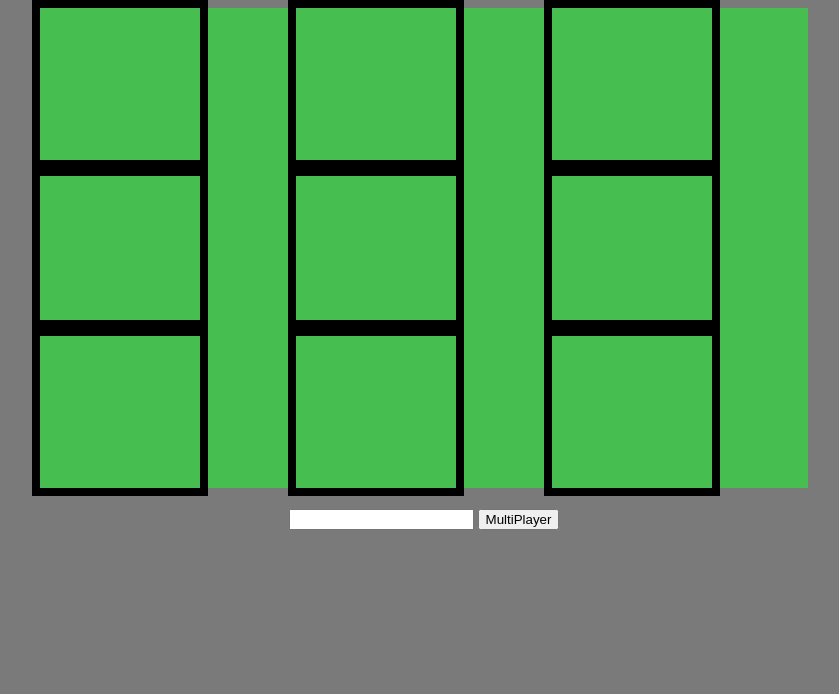
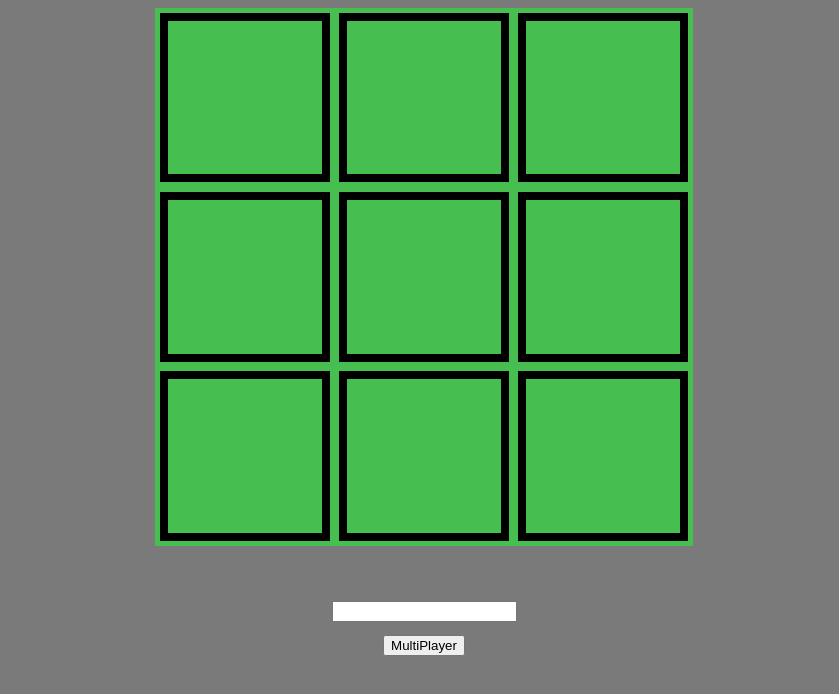
Before and after one commit to ThanosDodd/tic-tac-toe-socket-io, a website: page public/index.html in a window 1280 px wide. Shown: the whole page, without its empty margins (216-1055 px from the left). Drawn offline with nearby package versions, Linux system fonts and the light colour scheme.

Commit message:
css grid

```diff
--- a/public/styles.css
+++ b/public/styles.css
@@ -1,21 +1,27 @@
 body {
   background-color: rgba(0, 0, 0, 0.521);
-  text-align: center;
+  display: grid;
+  place-items: center;
+}
+
+input {
+  margin: 1%;
 }
 
 .game-container {
   background-color: rgba(55, 211, 68, 0.767);
-  width: 60vw;
   display: grid;
-  grid-template-columns: 20vw 20vw 20vw;
+  place-items: center;
+  grid-template-columns: 14vw 14vw 14vw;
+  grid-template-rows: 14vw 14vw 14vw;
   margin-left: auto;
   margin-right: auto;
 }
 
 .game-square {
   outline: 1vmin solid black;
-  height: 20vmin;
-  width: 20vmin;
+  height: 12vw;
+  width: 12vw;
 }
 
 .WhitePlayer {
```
